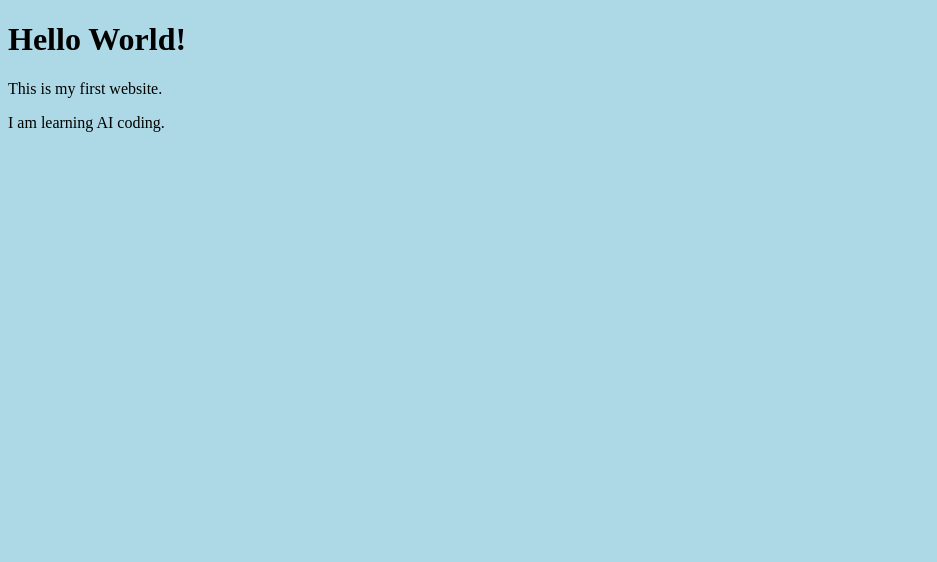
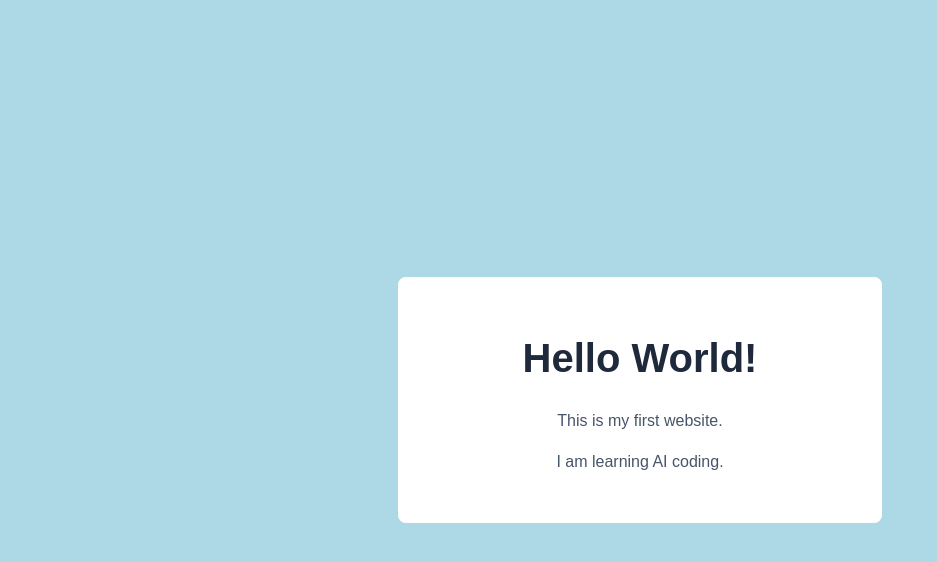
Before and after one commit to zheqizhang0628-tech/my-first-website, a plain HTML site: page index.html in a window 1280 px wide. Shown: the whole page, without its empty margins (0-937 px from the left). Drawn offline with Linux system fonts and the light colour scheme.

Commit message:
Update index.html

```diff
--- a/index.html
+++ b/index.html
@@ -1,20 +1,54 @@
+
 
 <!DOCTYPE html>
-<html>
+<html lang="en">
 
 <head>
+    <meta charset="UTF-8">
+    <meta name="viewport" content="width=device-width, initial-scale=1.0">
+
     <title>My First Website</title>
+
     <style>
         body {
             background-color: lightblue;
+            font-family: Arial, sans-serif;
+            margin: 0;
+            min-height: 100vh;
+
+            display: flex;
+            justify-content: center;
+            align-items: center;
+        }
+
+        .card {
+            background-color: white;
+            padding: 32px;
+            border-radius: 8px;
+            text-align: center;
+            width: 80%;
+            max-width: 420px;
+        }
+
+        h1 {
+            font-size: 40px;
+            color: #1e293b;
+        }
+
+        p {
+            font-size: 16px;
+            color: #475569;
+            line-height: 1.6;
         }
     </style>
 </head>
 
+<body>
+    <main class="card">
+        <h1>Hello World!</h1>
+        <p>This is my first website.</p>
+        <p>I am learning AI coding.</p>
+    </main>
+</body>
 
-<body>
-    <h1>Hello World!</h1>
-    <p>This is my first website.</p>
-    <p>I am learning AI coding.</p>
-</body>
 </html>
```
